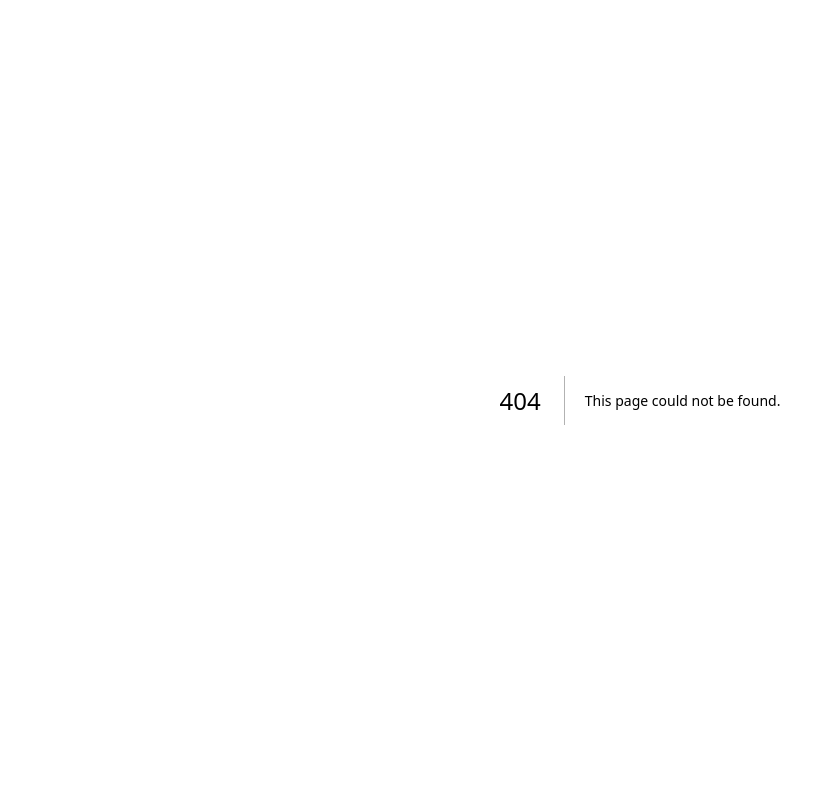
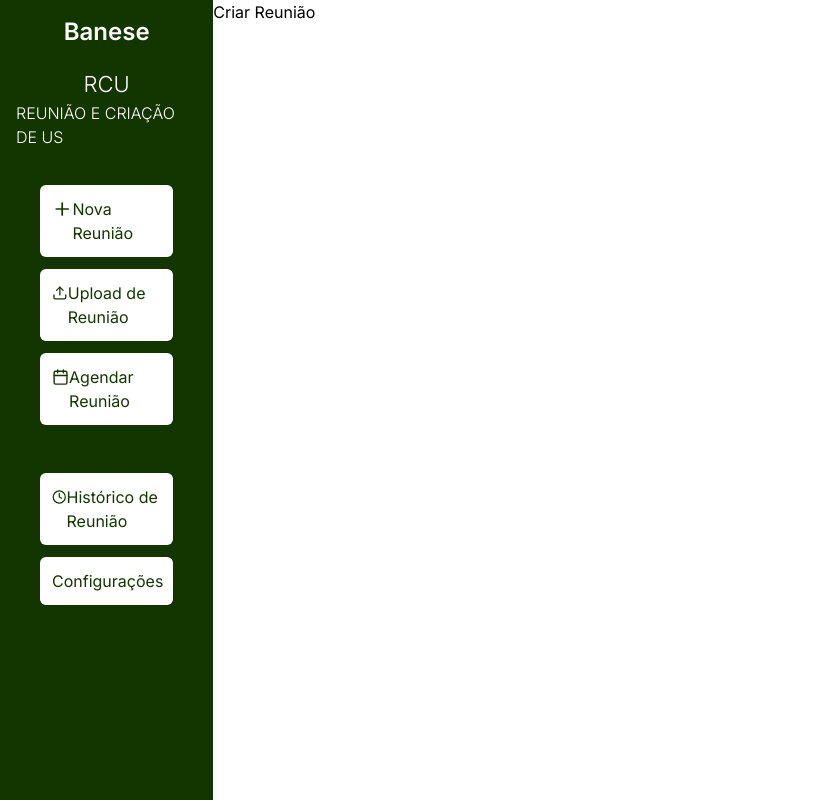
Before and after one commit to lhelheo/TestingLayout, a Next.js app: page /criar in a window 1280 px wide. Before the commit this address had no page. Shown: the whole page, without its empty margins (0-826 px from the left). Built offline with nearby package versions, Linux system fonts and the light colour scheme.

Commit message:
nextjs tested and functional to increment routes lately

```diff
--- /dev/null
+++ b/src/app/(plataform)/criar/page.tsx
@@ -0,0 +1,16 @@
+import Home from '@/app/page'
+import React from 'react'
+
+export default function CriarReuniao() {
+    const outletContent = (
+      <div>
+        <h1>Criar Reunião</h1>
+      </div>
+    );
+
+    return (
+      <>
+        <Home outletContent={outletContent} />
+      </>
+    )
+  }
--- a/src/app/page.tsx
+++ b/src/app/page.tsx
@@ -1,7 +1,13 @@
 "use client"
 import { Calendar, Clock, Plus, Settings, Upload } from "lucide-react";
+import { useRouter } from "next/navigation";
 
-export default function Home() {
+interface HomeProps {
+  outletContent: React.ReactNode;
+}
+
+export default function Home( {outletContent} : HomeProps) {
+  const router = useRouter()
   return (
     <>
       <div className="grid grid-cols-6">
@@ -9,7 +15,7 @@ export default function Home() {
           <p className="flex justify-center text-white font-semibold text-2xl">Banese</p>
           <div className="text-white font-light flex flex-col justify-center items-center pt-5">
             <p className="text-[22px]">RCU</p>
-            <p className="text-[16px]">REUNIÃO E CRIAÇÃO AAAUS</p>
+            <p className="text-[16px]">REUNIÃO E CRIAÇÃO DE US</p>
           </div>
           <div className="flex flex-col p-6 gap-6">
             <div className="flex flex-col gap-6 justify-between h-full">
@@ -17,28 +23,43 @@ export default function Home() {
               <div>
                 <p
                   className="bg-white text-[#133601] p-3 rounded-md flex my-3 cursor-pointer"
-                  onClick={() => console.log('a')}
-                ><Plus />Nova Reunião</p>
+                  onClick={() => router.push('/criar')}
+                >
+                  <Plus />
+                  Nova Reunião
+                </p>
                 <p
                   className="bg-white text-[#133601] p-3 rounded-md flex my-3 cursor-pointer"
                   onClick={() => console.log('a')}
-                ><Upload />Upload de Reunião</p>
+                >
+                  <Upload />
+                  Upload de Reunião
+                </p>
 
                 <p
                   className="bg-white text-[#133601] p-3 rounded-md flex my-3 cursor-pointer"
                   onClick={() => console.log('a')}
-                ><Calendar />Agendar Reunião</p>
+                >
+                  <Calendar />
+                  Agendar Reunião
+                </p>
               </div>
 
               <div>
                 <span
                   className="bg-white text-[#133601] p-3 rounded-md flex my-3 cursor-pointer"
                   onClick={() => console.log('a')}
-                ><Clock />Histórico de Reunião</span>
+                >
+                  <Clock />
+                  Histórico de Reunião
+                </span>
                 <span
                   className="bg-white text-[#133601] p-3 rounded-md flex my-3 cursor-pointer"
                   onClick={() => console.log('a')}
-                ><Settings />Configurações</span>
+                >
+                  <Settings />
+                  Configurações
+                </span>
               </div>
 
               </div>
@@ -46,7 +67,7 @@ export default function Home() {
         </div>
 
         <div className="">
-          Outlet
+          {outletContent}
         </div>
       </div>
     </>
```
